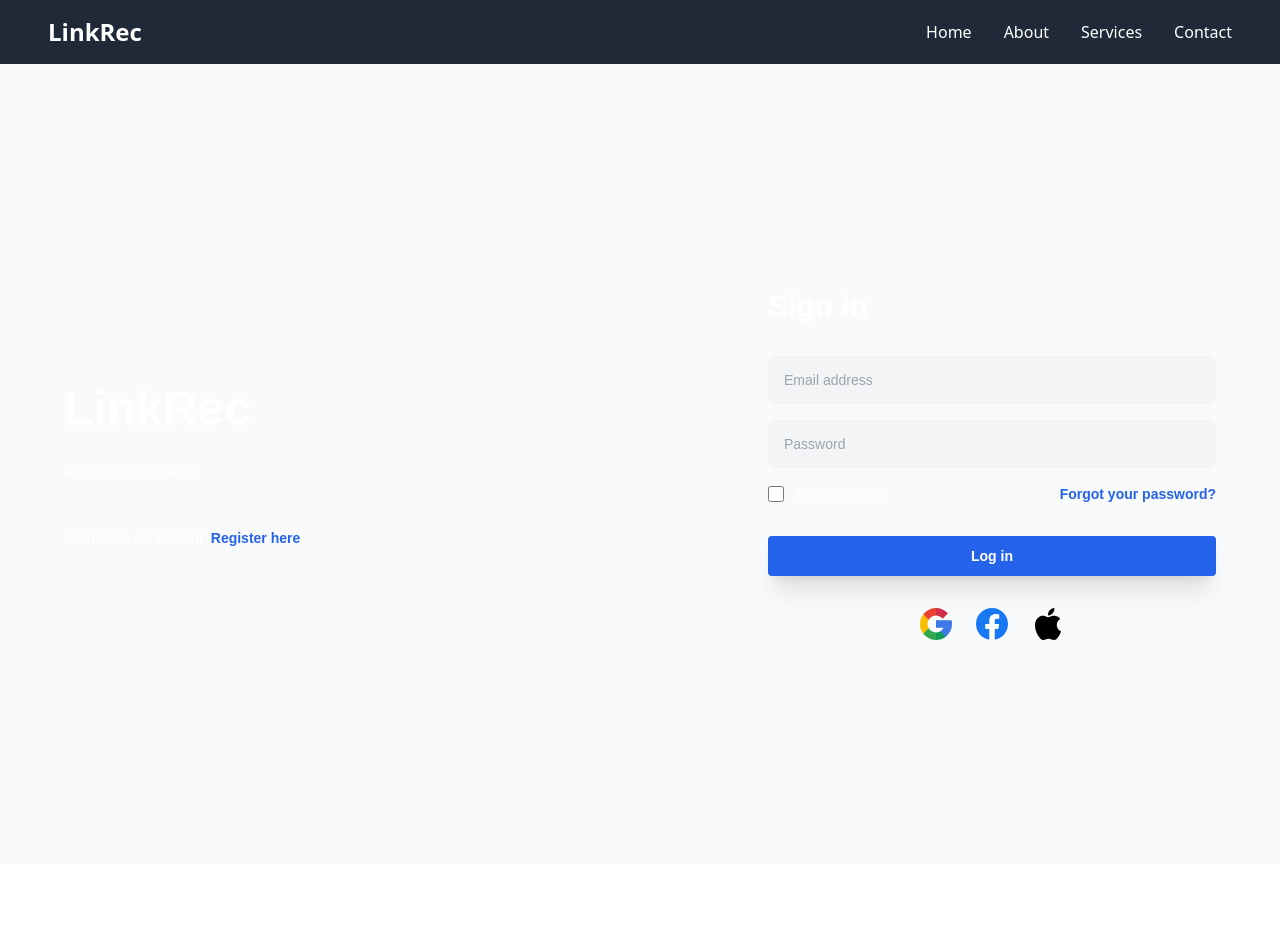
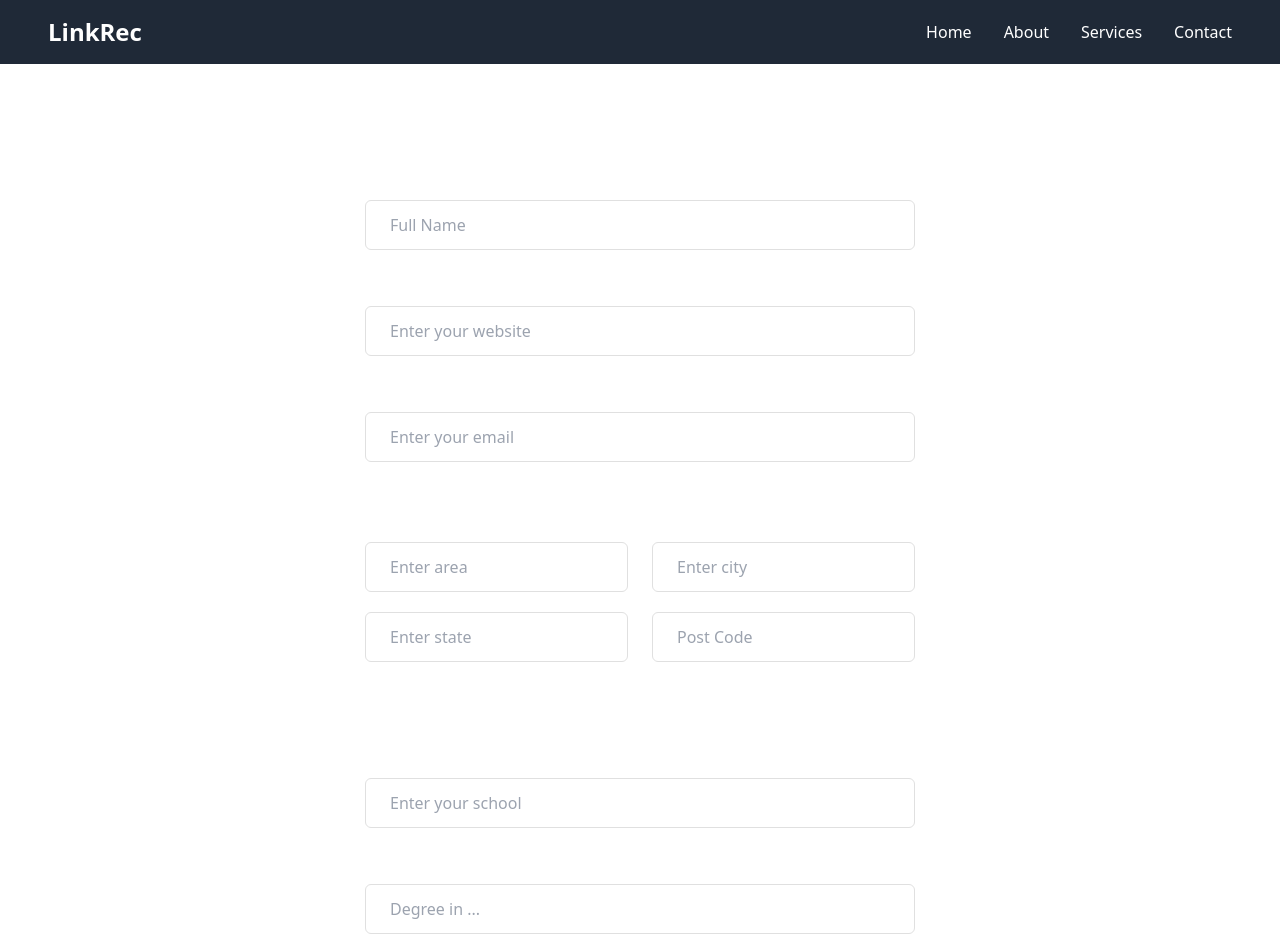
Before and after one commit to DonghoC-1951754/WebInfoProject, a React (Create React App) app in the folder front-end/linkrec-front-end/: page /profile-creation in a window 1280 px wide. Before the commit this address led to /. Shown: the top 952 px of the page. Before the commit the page ends 864 px from the top, so only its background shows below. Built offline with nearby package versions, Linux system fonts and the light colour scheme.

Commit message:
apolloclient

```diff
--- a/front-end/linkrec-front-end/package.json
+++ b/front-end/linkrec-front-end/package.json
@@ -3,9 +3,11 @@
   "version": "0.1.0",
   "private": true,
   "dependencies": {
+    "@apollo/client": "^3.11.10",
     "@testing-library/jest-dom": "^5.17.0",
     "@testing-library/react": "^13.4.0",
     "@testing-library/user-event": "^13.5.0",
+    "graphql": "^16.9.0",
     "react": "^18.3.1",
     "react-dom": "^18.3.1",
     "react-router-dom": "^7.0.1",
--- a/front-end/linkrec-front-end/src/App.js
+++ b/front-end/linkrec-front-end/src/App.js
@@ -9,19 +9,19 @@ import {
   Navigate,
 } from "react-router-dom";
 import RegisterForm from "./components/RegisterForm";
+import ProfileCreationForm from "./components/ProfileCreationForm";
 
 function App() {
   return (
     <>
       <Router>
-        <Header />
         <Routes>
           <Route
             exact
             path="/"
             element={
               <>
-                <LoginForm />
+                <Header /> <LoginForm />
               </>
             }
           />
@@ -30,7 +30,16 @@ function App() {
             path="/registration"
             element={
               <>
-                <RegisterForm />
+                <Header /> <RegisterForm />
+              </>
+            }
+          />
+          <Route
+            exact
+            path="/profile-creation"
+            element={
+              <>
+                <Header /> <ProfileCreationForm />
               </>
             }
           />
--- a/front-end/linkrec-front-end/src/components/Header.js
+++ b/front-end/linkrec-front-end/src/components/Header.js
@@ -1,31 +1,52 @@
-import React from 'react';
+import React from "react";
 
-function Header(){
+function Header() {
   return (
-    <header className="bg-gray-800 text-white py-4">
+    <header className="bg-gray-800 text-white py-4 ">
       <div className="max-w-8xl mx-auto px-12 flex items-center justify-between">
         {/* Logo */}
-        <div className="text-2xl font-bold">LinkRec</div>
+        <div className="text-2xl font-bold">
+          <a href="/">LinkRec</a>
+        </div>
 
         {/* Navigation */}
         <nav className="hidden md:flex space-x-8">
-          <a href="#" className="hover:text-gray-400">Home</a>
-          <a href="#about" className="hover:text-gray-400">About</a>
-          <a href="#services" className="hover:text-gray-400">Services</a>
-          <a href="#contact" className="hover:text-gray-400">Contact</a>
+          <a href="/" className="hover:text-gray-400">
+            Home
+          </a>
+          <a href="#about" className="hover:text-gray-400">
+            About
+          </a>
+          <a href="#services" className="hover:text-gray-400">
+            Services
+          </a>
+          <a href="#contact" className="hover:text-gray-400">
+            Contact
+          </a>
         </nav>
       </div>
 
       {/* Mobile Menu (Toggle for small screens) */}
       <div className="md:hidden flex items-center justify-between mt-4">
         <button className="text-white">
-          <svg className="w-6 h-6" fill="none" stroke="currentColor" viewBox="0 0 24 24" xmlns="http://www.w3.org/2000/svg">
-            <path strokeLinecap="round" strokeLinejoin="round" strokeWidth="2" d="M4 6h16M4 12h16M4 18h16" />
+          <svg
+            className="w-6 h-6"
+            fill="none"
+            stroke="currentColor"
+            viewBox="0 0 24 24"
+            xmlns="http://www.w3.org/2000/svg"
+          >
+            <path
+              strokeLinecap="round"
+              strokeLinejoin="round"
+              strokeWidth="2"
+              d="M4 6h16M4 12h16M4 18h16"
+            />
           </svg>
         </button>
       </div>
     </header>
   );
-};
+}
 
 export default Header;
--- a/front-end/linkrec-front-end/src/components/LoginForm.js
+++ b/front-end/linkrec-front-end/src/components/LoginForm.js
@@ -2,7 +2,7 @@ import { Link } from "react-router-dom";
 
 function LoginForm() {
   return (
-    <div class="font-[sans-serif] bg-gray-50 dark:bg-gray-900 text-white">
+    <div class="font-[sans-serif] bg-gray-50 dark:bg-gray-900 text-white py-0">
       <div class="min-h-screen flex fle-col items-center justify-center py-6 px-4">
         <div class="grid md:grid-cols-2 items-center gap-10 max-w-6xl w-full">
           <div>
--- a/front-end/linkrec-front-end/src/components/ProfileCreationForm.js
+++ b/front-end/linkrec-front-end/src/components/ProfileCreationForm.js
@@ -0,0 +1,151 @@
+import { Link } from "react-router-dom";
+
+function ProfileCreationForm() {
+  return (
+    <div class="flex items-center justify-center p-14 dark:bg-gray-900 text-white">
+      <div class="mx-auto w-full max-w-[550px] bg-white dark:bg-gray-900">
+        <form>
+          <div class="mb-5">
+            <label for="title" class="mb-3 block text-2xl font-medium ">
+              Create your profile
+            </label>
+            <label for="name" class="mb-3 block text-base font-medium ">
+              Full Name
+            </label>
+            <input
+              type="text"
+              name="name"
+              id="name"
+              placeholder="Full Name"
+              class="w-full rounded-md border border-[#e0e0e0] bg-white py-3 px-6 text-base font-medium text-[#6B7280] outline-none focus:border-[#6A64F1] focus:shadow-md"
+            />
+          </div>
+          <div class="mb-5">
+            <label for="webpage" class="mb-3 block text-base font-medium ">
+              Webpage
+            </label>
+            <input
+              type="text"
+              name="webpage"
+              id="webpage"
+              placeholder="Enter your website"
+              class="w-full rounded-md border border-[#e0e0e0] bg-white py-3 px-6 text-base font-medium text-[#6B7280] outline-none focus:border-[#6A64F1] focus:shadow-md"
+            />
+          </div>
+          <div class="mb-5">
+            <label for="email" class="mb-3 block text-base font-medium ">
+              Email Address
+            </label>
+            <input
+              type="email"
+              name="email"
+              id="email"
+              placeholder="Enter your email"
+              class="w-full rounded-md border border-[#e0e0e0] bg-white py-3 px-6 text-base font-medium text-[#6B7280] outline-none focus:border-[#6A64F1] focus:shadow-md"
+            />
+          </div>
+          <div class="mb-0 pt-3">
+            <label class="mb-5 block text-base font-semibold  sm:text-xl">
+              Address Details
+            </label>
+            <div class="-mx-3 flex flex-wrap">
+              <div class="w-full px-3 sm:w-1/2">
+                <div class="mb-5">
+                  <input
+                    type="text"
+                    name="area"
+                    id="area"
+                    placeholder="Enter area"
+                    class="w-full rounded-md border border-[#e0e0e0] bg-white py-3 px-6 text-base font-medium text-[#6B7280] outline-none focus:border-[#6A64F1] focus:shadow-md"
+                  />
+                </div>
+              </div>
+              <div class="w-full px-3 sm:w-1/2">
+                <div class="mb-5">
+                  <input
+                    type="text"
+                    name="city"
+                    id="city"
+                    placeholder="Enter city"
+                    class="w-full rounded-md border border-[#e0e0e0] bg-white py-3 px-6 text-base font-medium text-[#6B7280] outline-none focus:border-[#6A64F1] focus:shadow-md"
+                  />
+                </div>
+              </div>
+              <div class="w-full px-3 sm:w-1/2">
+                <div class="mb-5">
+                  <input
+                    type="text"
+                    name="state"
+                    id="state"
+                    placeholder="Enter state"
+                    class="w-full rounded-md border border-[#e0e0e0] bg-white py-3 px-6 text-base font-medium text-[#6B7280] outline-none focus:border-[#6A64F1] focus:shadow-md"
+                  />
+                </div>
+              </div>
+              <div class="w-full px-3 sm:w-1/2">
+                <div class="mb-5">
+                  <input
+                    type="text"
+                    name="post-code"
+                    id="post-code"
+                    placeholder="Post Code"
+                    class="w-full rounded-md border border-[#e0e0e0] bg-white py-3 px-6 text-base font-medium text-[#6B7280] outline-none focus:border-[#6A64F1] focus:shadow-md"
+                  />
+                </div>
+              </div>
+            </div>
+          </div>
+          <div class="mb-5 pt-3">
+            <label class="mb-5 block text-base font-semibold  sm:text-xl">
+              Education Details
+            </label>
+            <div class="mb-5">
+              <label for="school" class="mb-3 block text-base font-medium ">
+                School
+              </label>
+              <input
+                type="text"
+                name="school"
+                id="school"
+                placeholder="Enter your school"
+                class="w-full rounded-md border border-[#e0e0e0] bg-white py-3 px-6 text-base font-medium text-[#6B7280] outline-none focus:border-[#6A64F1] focus:shadow-md"
+              />
+            </div>
+            <div class="mb-5">
+              <label for="degree" class="mb-3 block text-base font-medium ">
+                Degree
+              </label>
+              <input
+                type="text"
+                name="degree"
+                id="degree"
+                placeholder="Degree in ..."
+                class="w-full rounded-md border border-[#e0e0e0] bg-white py-3 px-6 text-base font-medium text-[#6B7280] outline-none focus:border-[#6A64F1] focus:shadow-md"
+              />
+            </div>
+            <div class="mb-5">
+              <label for="prof-exp" class="mb-3 block text-base font-medium ">
+                Professional Experience
+              </label>
+              <input
+                type="text"
+                name="prof-exp"
+                id="prof-exp"
+                placeholder="Relevant professional experience"
+                class="w-full rounded-md border border-[#e0e0e0] bg-white py-3 px-6 text-base font-medium text-[#6B7280] outline-none focus:border-[#6A64F1] focus:shadow-md"
+              />
+            </div>
+          </div>
+
+          <div>
+            <button class="hover:shadow-form w-full rounded-md bg-[#6A64F1] py-3 px-8 text-center text-base font-semibold text-white outline-none">
+              Create Profile
+            </button>
+          </div>
+        </form>
+      </div>
+    </div>
+  );
+}
+
+export default ProfileCreationForm;
--- a/front-end/linkrec-front-end/src/index.js
+++ b/front-end/linkrec-front-end/src/index.js
@@ -1,15 +1,20 @@
-import React from 'react';
-import ReactDOM from 'react-dom/client';
-import './index.css';
-import App from './App';
-import reportWebVitals from './reportWebVitals';
+import React from "react";
+import ReactDOM from "react-dom/client";
+import "./index.css";
+import App from "./App";
+import reportWebVitals from "./reportWebVitals";
+import { ApolloClient, InMemoryCache, ApolloProvider } from "@apollo/client";
 
+const client = new ApolloClient({
+  uri: "127.0.0.1", // Replace with your GraphQL API endpoint
+  cache: new InMemoryCache(),
+});
 
-const root = ReactDOM.createRoot(document.getElementById('root'));
+const root = ReactDOM.createRoot(document.getElementById("root"));
 root.render(
-  <React.StrictMode>
+  <ApolloProvider client={client}>
     <App />
-  </React.StrictMode>
+  </ApolloProvider>
 );
 
 // If you want to start measuring performance in your app, pass a function
```
Also changed, not shown: front-end/linkrec-front-end/src/components/RegisterForm.js (+8 -14 lines), front-end/linkrec-front-end/src/GraphQL/querries.js (added), 1 other file (tests, documents, lock files or other folders).
